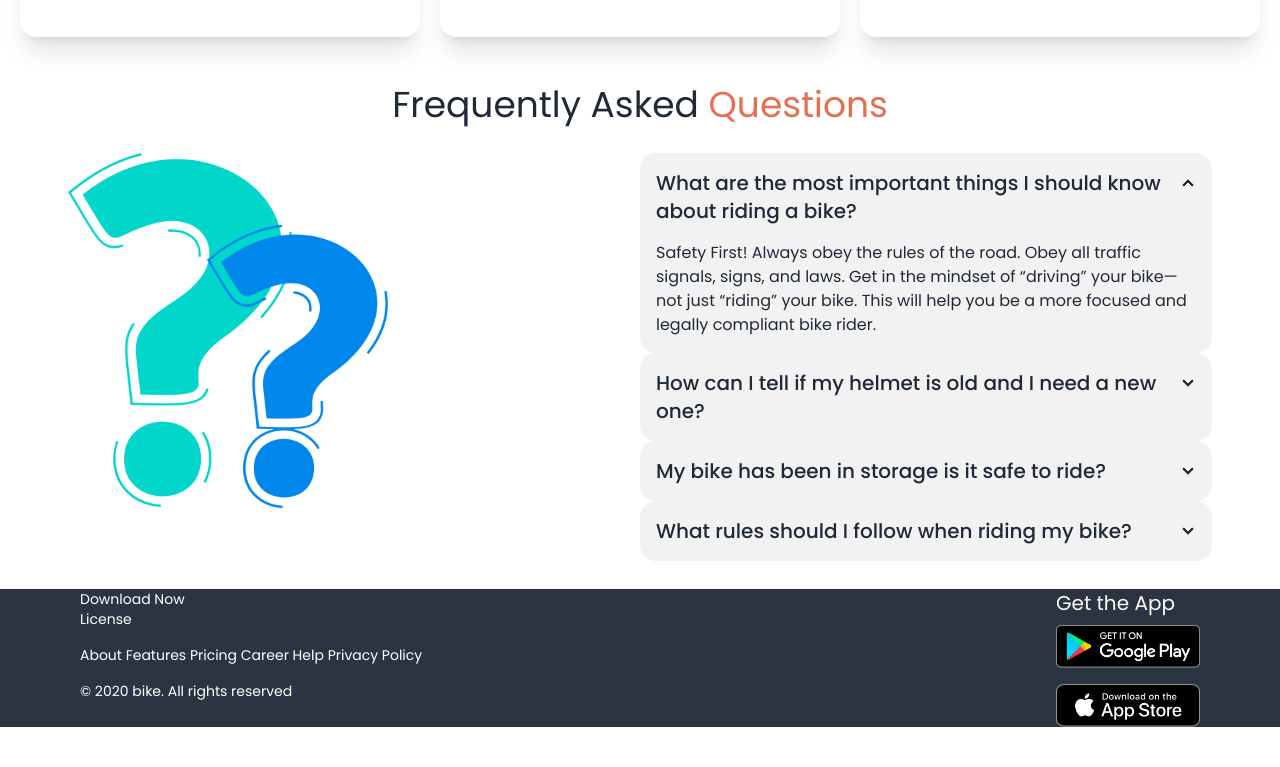
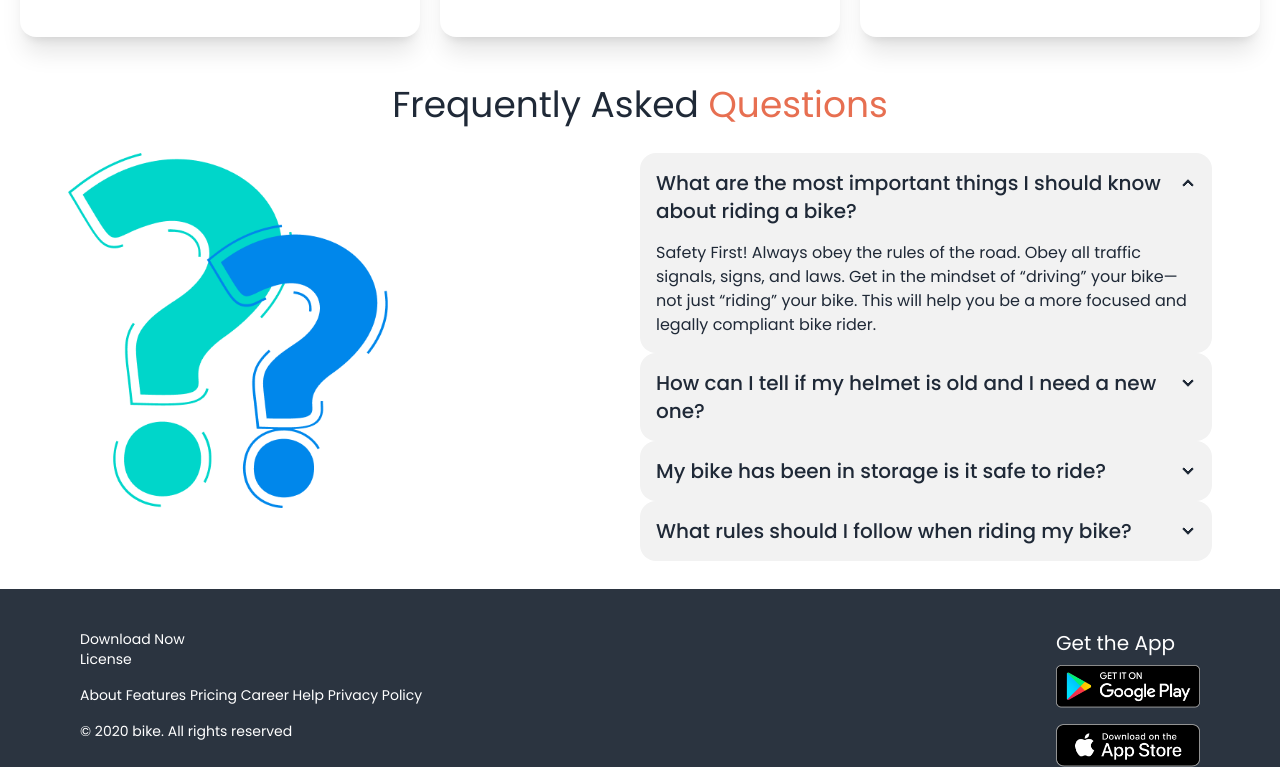
Before and after one commit to md-zulfikarali/biker-zone-with-daisyui, a plain HTML site: page index.html in a window 1280 px wide. Shown: the part 2436-3203 px from the top of the page. Before the commit the page ends 3163 px from the top, so only its background shows below. Drawn offline with nearby package versions, Linux system fonts and the light colour scheme.

Commit message:
all the sections added

```diff
--- a/index.html
+++ b/index.html
@@ -354,7 +354,7 @@
             </div>
         </section>
     </main>
-    <footer class="footer bg-neutral text-white justify-between lg:px-20">
+    <footer class="footer pt-10 bg-neutral text-white justify-between lg:px-20">
         <div>
             <!-- first line -->
             <div class="gap-5">
```
